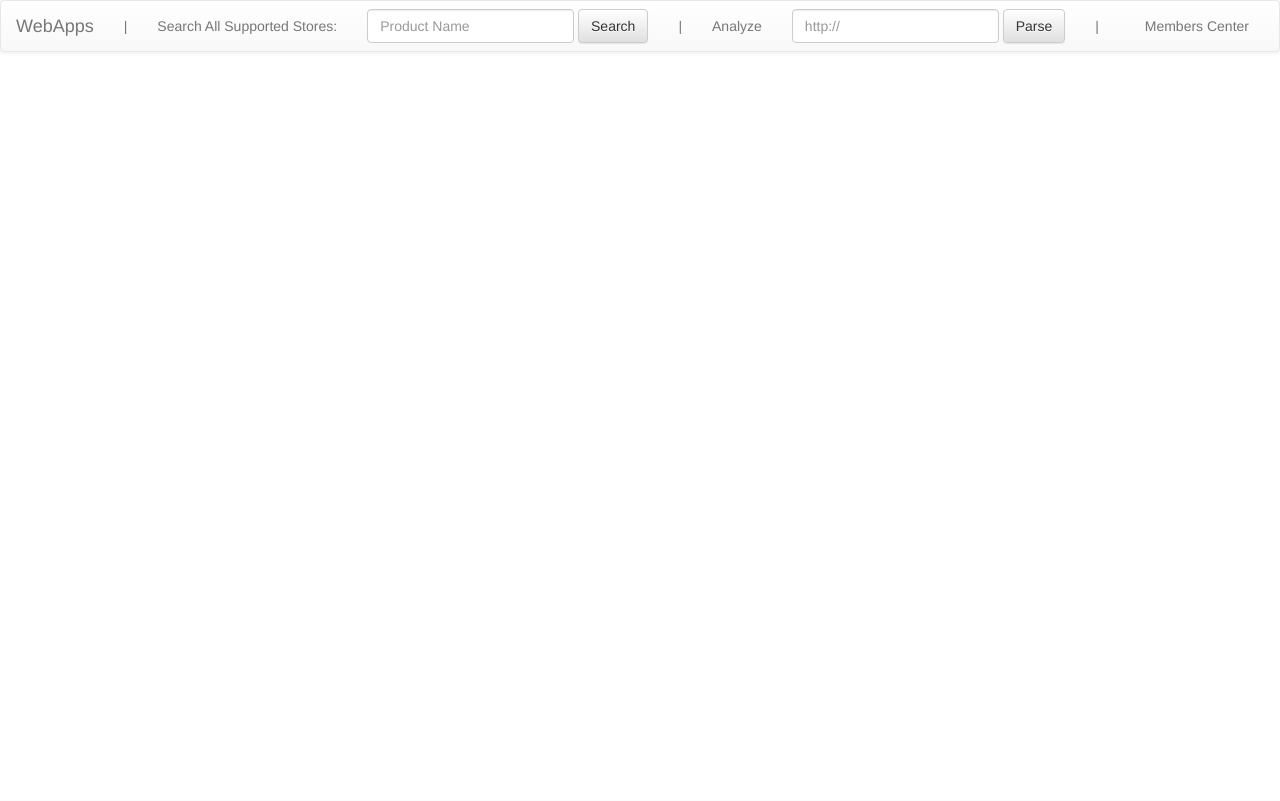
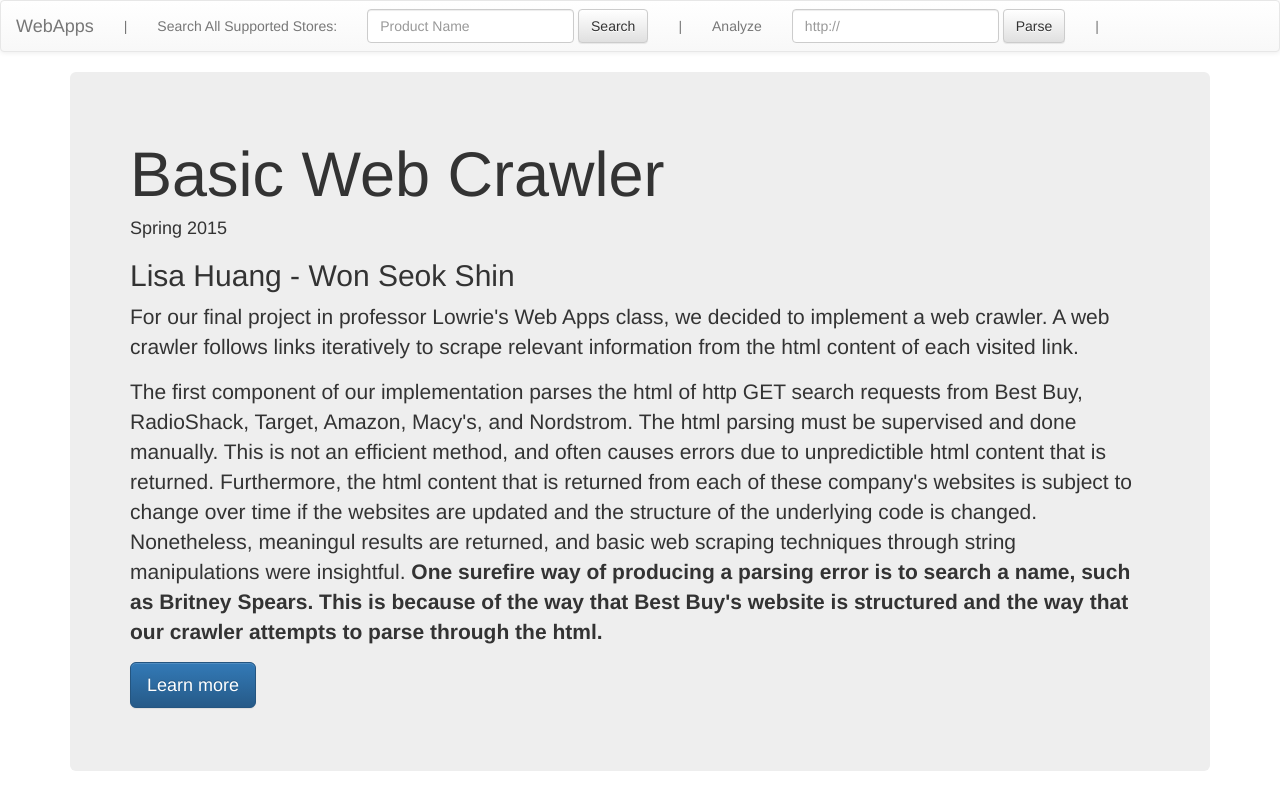
Before and after one commit to rwsshin/WebApps, a PHP site: page / in a window 1280 px wide. Before the commit the page ends 52 px from the top, so only its background shows below. Run offline with PHP 8.4, Linux system fonts and the light colour scheme; some libraries are stand-ins or nearby versions.

Commit message:
Welcome Page & Return to Home
Welcome Page & Return to Home

```diff
--- a/index.php
+++ b/index.php
@@ -41,7 +41,7 @@
 		        <span class="icon-bar"></span>
 		        <span class="icon-bar"></span>
 		      </button>
-		      <a class="navbar-brand" href="#">WebApps</a>
+		      <a class="navbar-brand" href="index.php">WebApps</a>
 		    </div>
 
 		    <p class="navbar-text"> | </p>
@@ -64,25 +64,44 @@
 	          <p class="navbar-text">Analyze</p>
   		      <form class="navbar-form navbar-left" role="search">
 		        <div class="form-group">
-		          <input type="text" class="form-control" placeholder="http://">
+		          <input type="text" class="form-control" name="parse_url" placeholder="http://">
 		        </div>
-		        <button type="submit" class="btn btn-default">Parse</button>
+		        <button type="submit" class="btn btn-default" name="parse_button">Parse</button>
 		      </form>
 
   		      <p class="navbar-text"> | </p>
 
 
-
+<!--
 		      <ul class="nav navbar-nav navbar-right">
-		        <li><a href="#">Members Center</a></li>
+		         <li><a href="#">Members Center</a></li>
 		      </ul>
+-->
 		    </div><!-- /.navbar-collapse -->
 		  </div><!-- /.container-fluid -->
 		</nav>
 
 
 		<?php
-		 	 if(isset($_GET['search_button']) && isset($_GET['search_term'])){
+			if(!isset($_GET['search_button']) && !isset($_GET['parse_button'])){
+				echo
+				"  <div class='container'>
+				<div class='jumbotron'>
+				  <h1>Basic Web Crawler</h1>
+				  <h4>Spring 2015</h4>
+				  <h2>Lisa Huang - Won Seok Shin</h2>
+				  <p>
+				  For our final project in professor Lowrie's Web Apps class, we decided to implement a web crawler. A web crawler follows links iteratively to scrape relevant information from the html content of each visited link.
+				  </p>
+				  <p>
+				  The first component of our implementation parses the html of http GET search requests from Best Buy, RadioShack, Target, Amazon, Macy's, and Nordstrom. The html parsing must be supervised and done manually. This is not an efficient method, and often causes errors due to unpredictible html content that is returned. Furthermore, the html content that is returned from each of these company's websites is subject to change over time if the websites are updated and the structure of the underlying code is changed. Nonetheless, meaningul results are returned, and basic web scraping techniques through string manipulations were insightful. <b>One surefire way of producing a parsing error is to search a name, such as Britney Spears. This is because of the way that Best Buy's website is structured and the way that our crawler attempts to parse through the html.</b>
+				  </p>
+				  <p><a class='btn btn-primary btn-lg' href='#'' role='button'>Learn more</a></p>
+				</div>
+				</div>"
+				;
+			}
+		 	 else if(isset($_GET['search_button']) && isset($_GET['search_term'])){
 $search_term = $_GET['search_term'];
 echo "<span class='label label-success'>Showing Search Results for: $search_term</span><br>";
 echo "<span class='label label-primary'>Searches are done on Best Buy, RadioShack, Target, Amazon, Macy's, and Nordstrom.</span><br>";
```
